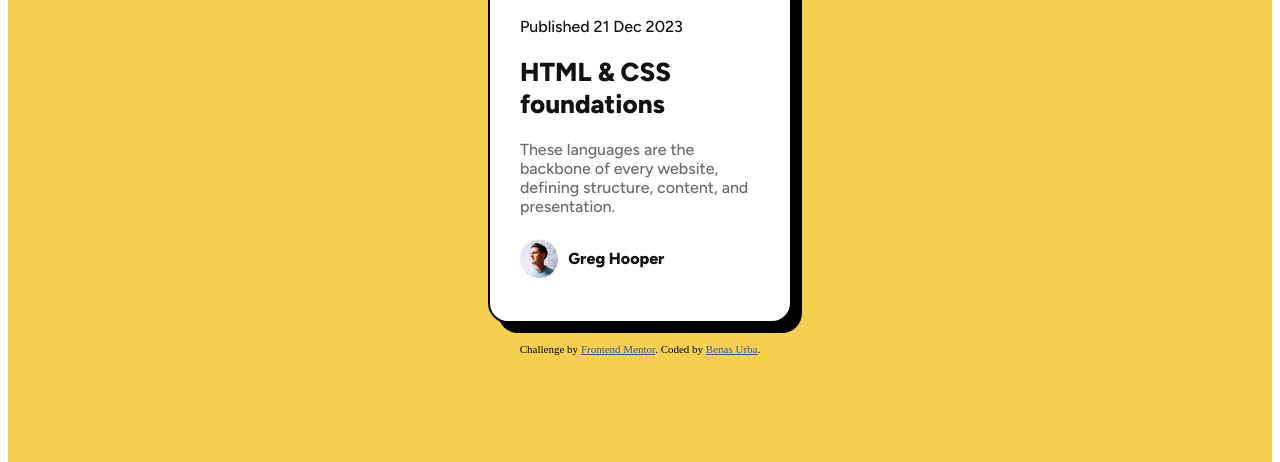
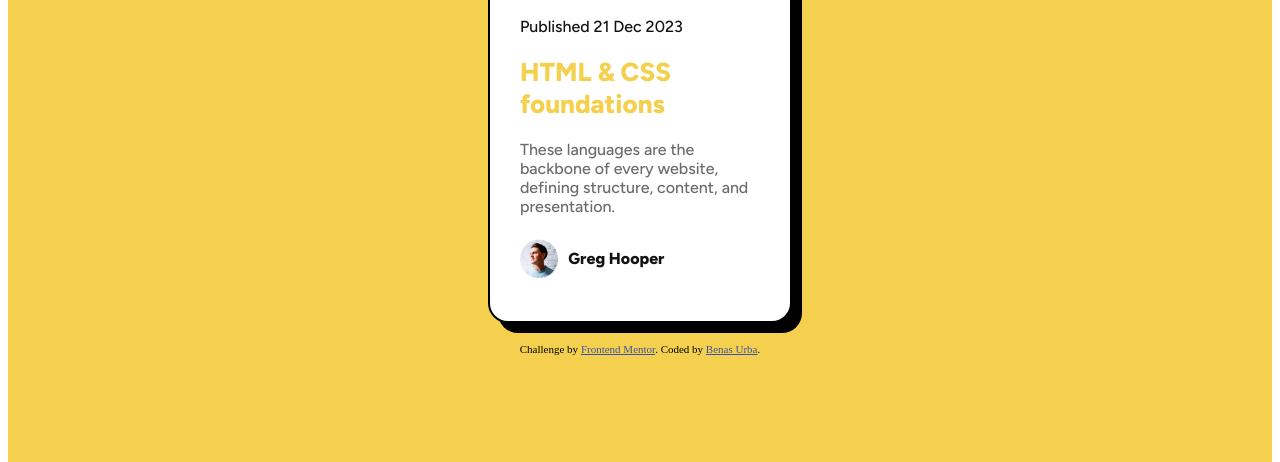
Before and after one commit to BenasUrba/Blog-Card, a plain HTML site: page index.html in a window 1280 px wide. In both pictures the pointer is over the element "HTML & CSS foundations". Shown: the part 346-808 px from the top of the page. Drawn offline with Linux system fonts and the light colour scheme.

Commit message:
Hover effect on heading

```diff
--- a/styles.css
+++ b/styles.css
@@ -78,6 +78,10 @@ body, html {
     font-size: 26px;
 }
 
+.heading-style:hover {
+    color: hsl(47, 88%, 63%);
+}
+
 .char-section {
     display: flex;
     align-items: center;
```
Also changed, not shown: index.html (+4 -0 lines).
